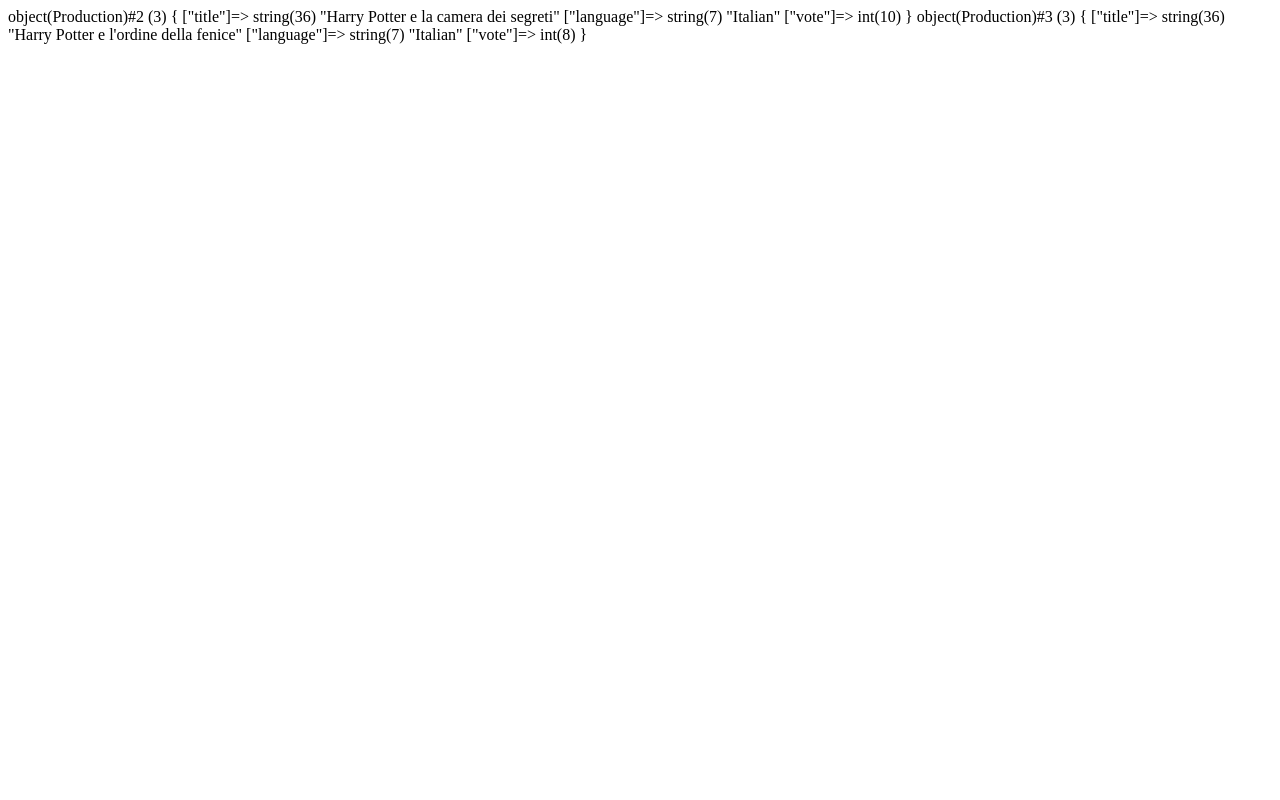
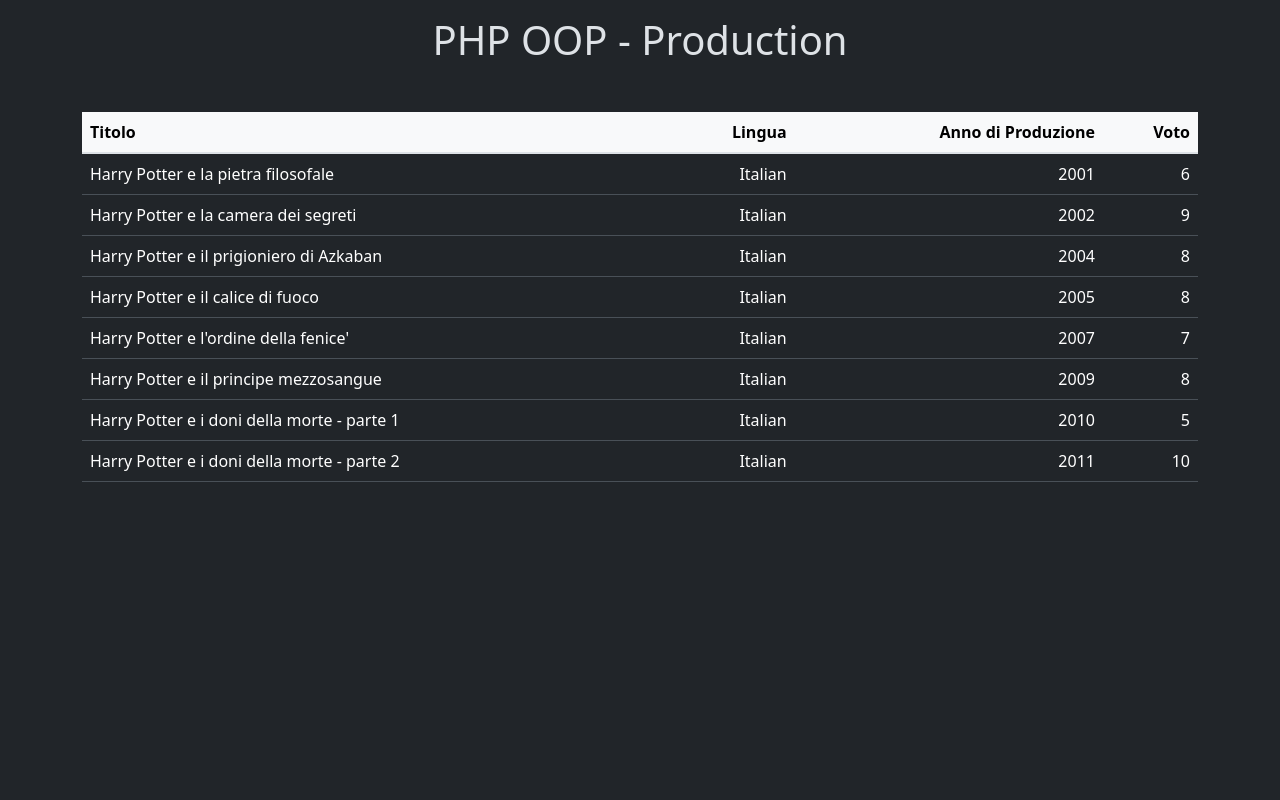
Before and after one commit to MattiaVolonterio/php-oop-1, a PHP site: page / in a window 1280 px wide. Run offline with PHP 8.4, Linux system fonts and the light colour scheme.

Commit message:
feat: result print in a table and division in folders

```diff
--- /dev/null
+++ b/Data/data.php
@@ -0,0 +1,24 @@
+<?php
+
+require_once __DIR__ . "/../Models/Production.php";
+
+$first_production = new Production("Harry Potter e la pietra filosofale", "Italian", 2001, 6);
+$second_production = new Production("Harry Potter e la camera dei segreti", "Italian", 2002, 9);
+$third_production = new Production("Harry Potter e il prigioniero di Azkaban", "Italian", 2004, 8);
+$fourth_production = new Production("Harry Potter e il calice di fuoco", "Italian", 2005, 8);
+$fifth_production = new Production("Harry Potter e l'ordine della fenice'", "Italian", 2007, 7);
+$sixth_production = new Production("Harry Potter e il principe mezzosangue", "Italian", 2009, 8);
+$seventh_production = new Production("Harry Potter e i doni della morte - parte 1", "Italian", 2010);
+$eighth_production = new Production("Harry Potter e i doni della morte - parte 2", "Italian", 2011, 10);
+
+
+$productions = [
+    $first_production,
+    $second_production,
+    $third_production,
+    $fourth_production,
+    $fifth_production,
+    $sixth_production,
+    $seventh_production,
+    $eighth_production
+];
--- /dev/null
+++ b/Models/Production.php
@@ -0,0 +1,31 @@
+<?php
+
+class Production
+{
+    public $title;
+    public $language;
+    public $production_year;
+    public $vote;
+
+    function __construct(
+        string $title,
+        string $language,
+        int $production_year,
+        int $vote = 5,
+    ) {
+        $this->title = $title;
+        $this->language = $language;
+        $this->production_year = $production_year;
+        $this->vote = $this->set_vote($vote);
+    }
+
+    public function set_vote($vote)
+    {
+        if ($vote > 10)
+            return $this->vote = 10;
+        if ($vote < 1)
+            return $this->vote = 1;
+        else
+            return $this->vote = $vote;
+    }
+}
--- a/index.php
+++ b/index.php
@@ -1,35 +1,41 @@
 <?php
+require_once __DIR__ . "/Models/Production.php";
+require_once __DIR__ . "/Data/data.php";
+?>
 
-class Production
-{
-    public $title;
-    public $language;
-    public $vote;
+<!DOCTYPE html>
+<html lang="en" data-bs-theme="dark">
 
-    function __construct(
-        string $title,
-        string $language,
-        int $vote
-    ) {
-        $this->title = $title;
-        $this->language = $language;
-        $this->vote = $this->set_vote($vote);
-    }
+<head>
+    <meta charset="UTF-8">
+    <meta name="viewport" content="width=device-width, initial-scale=1.0">
+    <title>PHP OOP</title>
 
-    public function set_vote($vote)
-    {
-        if ($vote > 10)
-            return $this->vote = 10;
-        if ($vote < 1)
-            return $this->vote = 1;
-        else
-            return $this->vote = $vote;
-    }
-}
+    <!-- Link Bootstrap -->
+    <link href="https://cdn.jsdelivr.net/npm/bootstrap@5.3.3/dist/css/bootstrap.min.css" rel="stylesheet" integrity="sha384-QWTKZyjpPEjISv5WaRU9OFeRpok6YctnYmDr5pNlyT2bRjXh0JMhjY6hW+ALEwIH" crossorigin="anonymous">
+    <!-- Script Bootstrap -->
+    <script src="https://cdn.jsdelivr.net/npm/bootstrap@5.3.3/dist/js/bootstrap.bundle.min.js" integrity="sha384-YvpcrYf0tY3lHB60NNkmXc5s9fDVZLESaAA55NDzOxhy9GkcIdslK1eN7N6jIeHz" crossorigin="anonymous" defer></script>
+</head>
 
+<body>
+    <div class="container mt-3">
+        <h1 class="text-center mb-5">PHP OOP - Production</h1>
 
-$first_production = new Production("Harry Potter e la camera dei segreti", "Italian", 10);
-var_dump($first_production);
+        <table class="table">
+            <thead class="table-light">
+                <th>Titolo</th>
+                <th class="text-end">Lingua</th>
+                <th class="text-end">Anno di Produzione</th>
+                <th class="text-end">Voto</th>
+            </thead>
 
-$second_production = new Production("Harry Potter e l'ordine della fenice", "Italian", 8);
-var_dump($second_production);
+            <tbody class="table-group-divider">
+                <?php foreach ($productions as $production) : ?>
+                    <?php include __DIR__ . "/template/row.php" ?>
+                <?php endforeach; ?>
+            </tbody>
+        </table>
+    </div>
+</body>
+
+</html>
--- /dev/null
+++ b/template/row.php
@@ -0,0 +1,6 @@
+<tr>
+    <td><?= $production->title ?></td>
+    <td class="text-end"><?= $production->language ?></td>
+    <td class="text-end"><?= $production->production_year ?></td>
+    <td class="text-end"><?= $production->vote ?></td>
+</tr>
```
